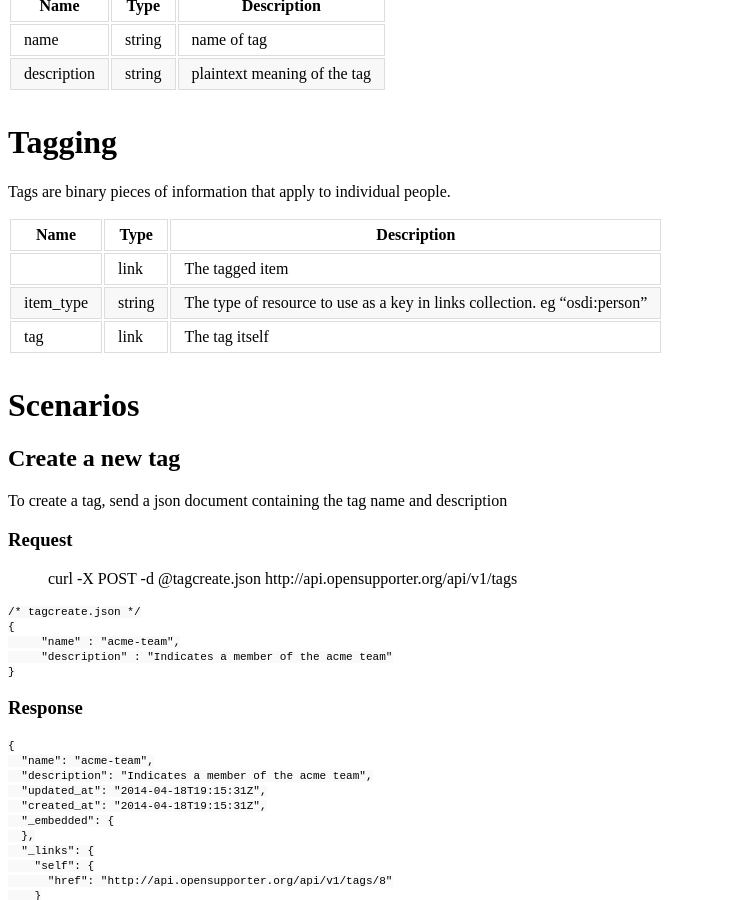
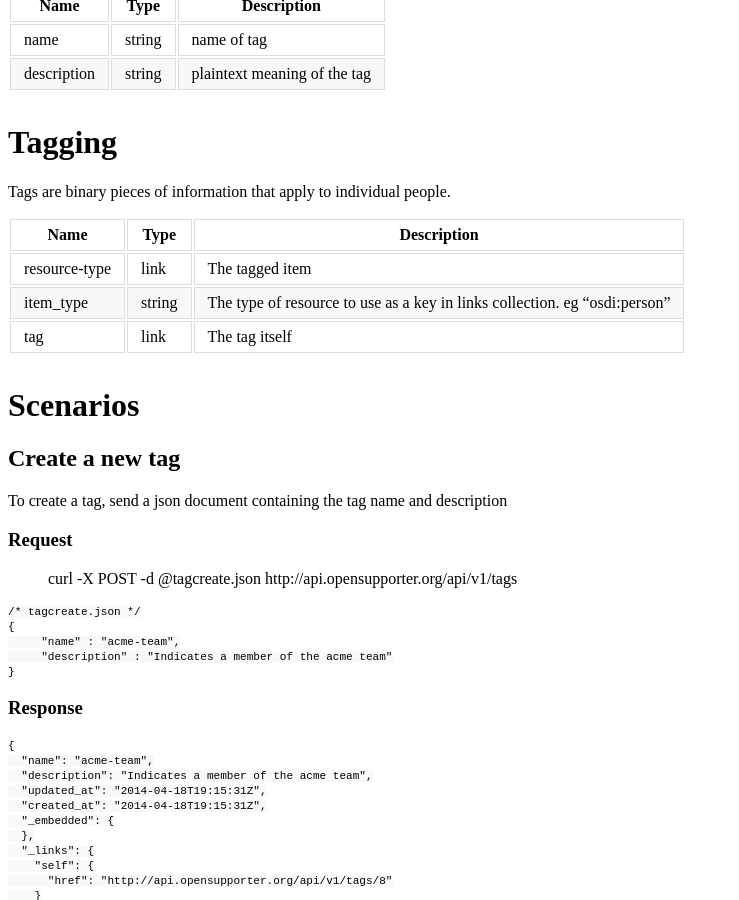
Before and after one commit to opensupporter/osdi-docs, a Jekyll site: the page built from tags.md, in a window 1280 px wide and 900 px high, scrolled down 377 px. Shown: the whole window, without its empty margins (0-739 px from the left). Built offline with Jekyll 4.4.1, drawn with Linux system fonts in a browser that asks for light colours; a style sheet for code colours, icons or effects is not loaded.

Commit message:
Update tags.md

```diff
--- a/tags.md
+++ b/tags.md
@@ -16,7 +16,7 @@ Tags are binary pieces of information that apply to individual people.
 
 |Name   	|Type   |Description
 |---    	|---    |---
-|<resource>  |link | The tagged item
+|resource-type  |link | The tagged item
 |item_type | string | The type of resource to use as a key in links collection. eg "osdi:person"
 |tag    	|link |The tag itself
 
```
